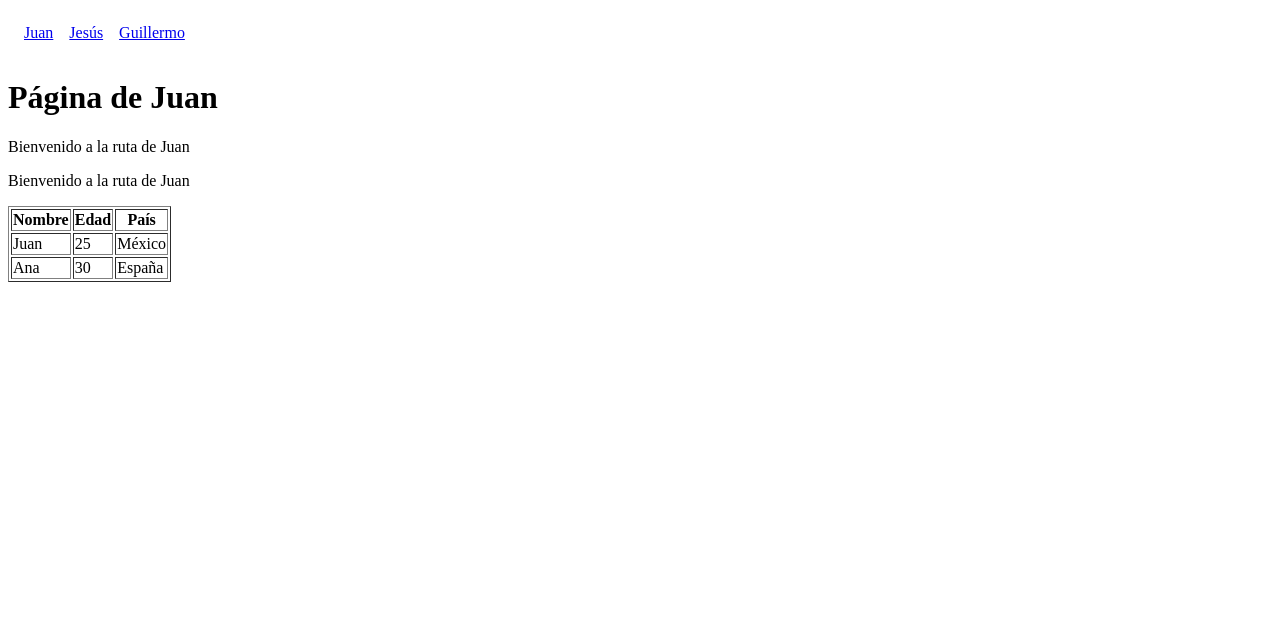
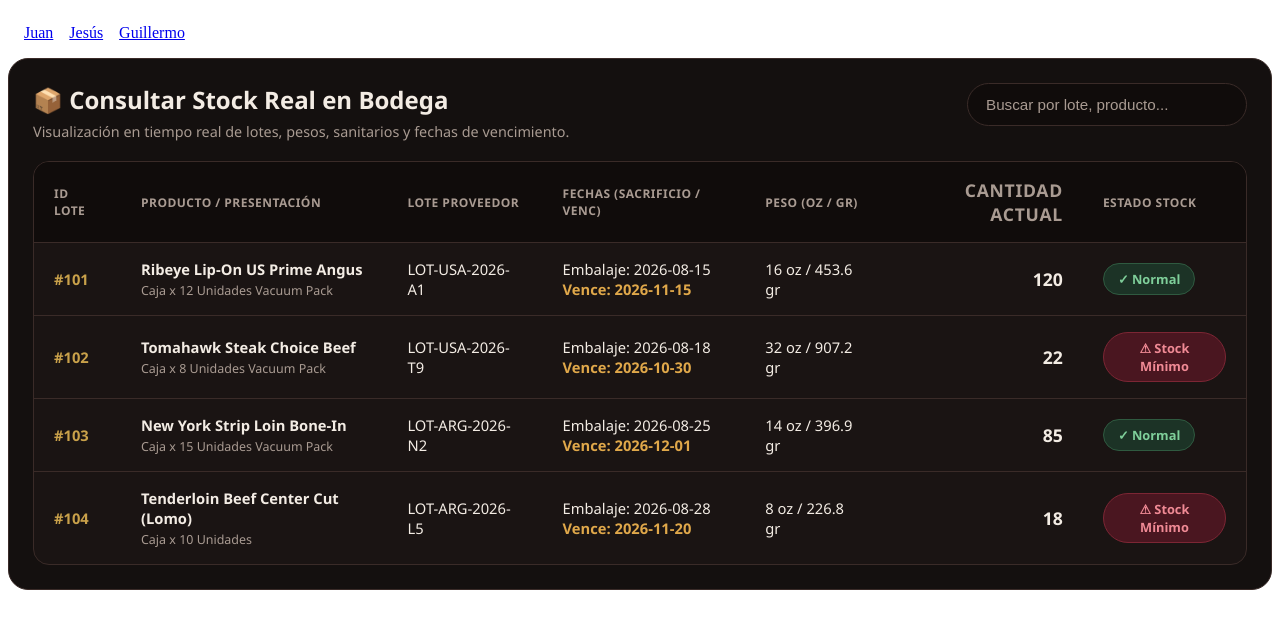
Before and after one commit to perezjames/proyecto-america-prime, a React (Vite) app in the folder frontend/: page /juan in a window 1280 px wide. Shown: the top 628 px of the page. Built offline with nearby package versions, Linux system fonts and the light colour scheme.

Commit message:
estilos agregados

```diff
--- a/frontend/src/juan/Juan.jsx
+++ b/frontend/src/juan/Juan.jsx
@@ -1,29 +1,99 @@
-import './styles_juan.css';
+import { useState } from "react";
+import "./styles_juan.css";
 
-export default function Juan() {
+// 1. Los datos: cada { } es un lote (una fila de la tabla)
+const LOTES = [
+  { id: 101, producto: "Ribeye Lip-On US Prime Angus", presentacion: "Caja x 12 Unidades Vacuum Pack", loteProveedor: "LOT-USA-2026-A1", embalaje: "2026-08-15", vence: "2026-11-15", oz: 16, cantidad: 120, minimo: 30 },
+  { id: 102, producto: "Tomahawk Steak Choice Beef", presentacion: "Caja x 8 Unidades Vacuum Pack", loteProveedor: "LOT-USA-2026-T9", embalaje: "2026-08-18", vence: "2026-10-30", oz: 32, cantidad: 22, minimo: 30 },
+  { id: 103, producto: "New York Strip Loin Bone-In", presentacion: "Caja x 15 Unidades Vacuum Pack", loteProveedor: "LOT-ARG-2026-N2", embalaje: "2026-08-25", vence: "2026-12-01", oz: 14, cantidad: 85, minimo: 30 },
+  { id: 104, producto: "Tenderloin Beef Center Cut (Lomo)", presentacion: "Caja x 10 Unidades", loteProveedor: "LOT-ARG-2026-L5", embalaje: "2026-08-28", vence: "2026-11-20", oz: 8, cantidad: 18, minimo: 30 },
+];
+
+// 2. La maquinita: convierte onzas a gramos
+const ozAGr = (oz) => (oz * 28.35).toFixed(1);
+
+export default function StockBodega() {
+  // 3. La caja con memoria: guarda lo que se escribe en el buscador
+  const [busqueda, setBusqueda] = useState("");
+
+  // 4. El colador: deja pasar solo los lotes que contienen lo buscado
+  const filtrados = LOTES.filter((l) =>
+    `${l.id} ${l.producto} ${l.loteProveedor}`
+      .toLowerCase()
+      .includes(busqueda.toLowerCase())
+  );
+
+  // 5. Lo que se ve en pantalla
   return (
-    <div className="juan-container">
-      <h1>Página de Juan</h1>
-      <p>Bienvenido a la ruta de Juan</p>
-      <p>Bienvenido a la ruta de Juan</p>
+    <section className="stock-card">
+      <header className="stock-header">
+        <div>
+          <h2 className="stock-title">📦 Consultar Stock Real en Bodega</h2>
+          <p className="stock-sub">
+            Visualización en tiempo real de lotes, pesos, sanitarios y fechas de vencimiento.
+          </p>
+        </div>
 
-      <table border="1">
+        <input
+          className="stock-search"
+          type="search"
+          placeholder="Buscar por lote, producto..."
+          value={busqueda}
+          onChange={(e) => setBusqueda(e.target.value)}
+        />
+      </header>
+
+      <div className="stock-table-wrap">
+        <table className="stock-table">
+          <thead>
             <tr>
-          <th>Nombre</th>
-          <th>Edad</th>
-          <th>País</th>
+              <th>ID Lote</th>
+              <th>Producto / Presentación</th>
+              <th>Lote Proveedor</th>
+              <th>Fechas (Sacrificio / Venc)</th>
+              <th>Peso (Oz / Gr)</th>
+              <th className="num">Cantidad Actual</th>
+              <th>Estado Stock</th>
             </tr>
+          </thead>
+
+          <tbody>
+            {filtrados.map((l) => {
+              const bajo = l.cantidad <= l.minimo;
+
+              return (
+                <tr key={l.id}>
+                  <td className="lote-id">#{l.id}</td>
+                  <td>
+                    <strong>{l.producto}</strong>
+                    <small>{l.presentacion}</small>
+                  </td>
+                  <td>{l.loteProveedor}</td>
+                  <td>
+                    Embalaje: {l.embalaje}
+                    <span className="vence">Vence: {l.vence}</span>
+                  </td>
+                  <td>{l.oz} oz / {ozAGr(l.oz)} gr</td>
+                  <td className="num"><strong>{l.cantidad}</strong></td>
+                  <td>
+                    <span className={`badge ${bajo ? "badge-bajo" : "badge-ok"}`}>
+                      {bajo ? "⚠ Stock Mínimo" : "✓ Normal"}
+                    </span>
+                  </td>
+                </tr>
+              );
+            })}
+
+            {filtrados.length === 0 && (
               <tr>
-          <td>Juan</td>
-          <td>25</td>
-          <td>México</td>
+                <td colSpan={7} className="vacio">
+                  No hay lotes que coincidan con la búsqueda.
+                </td>
               </tr>
-        <tr>
-          <td>Ana</td>
-          <td>30</td>
-          <td>España</td>
-        </tr>
+            )}
+          </tbody>
         </table>
       </div>
+    </section>
   );
 }
--- a/frontend/src/juan/styles_juan.css
+++ b/frontend/src/juan/styles_juan.css
@@ -0,0 +1,97 @@
+/* ============================================================
+   PALETA DE COLORES: cámbiala aquí y se actualiza toda la tabla.
+   (Valores provisionales: reemplázalos por los de americaprime.co)
+   ============================================================ */
+.stock-card {
+  --fondo:          #14100f;  /* fondo de la tarjeta */
+  --fondo-tabla:    #1a1413;  /* fondo de la tabla */
+  --fondo-cabecera: #100c0b;  /* fila de títulos y buscador */
+  --borde:          #3a2b28;  /* líneas y bordes */
+  --texto:          #f3ece4;  /* texto principal */
+  --texto-suave:    #a99b92;  /* texto secundario */
+  --acento:         #c9a14a;  /* dorado: ID de lote y foco */
+  --alerta:         #e0a84a;  /* fecha de vencimiento */
+  --ok-fondo:   #1c3326;  --ok-texto:   #7fcf9a;  --ok-borde:   #2f5a40;
+  --bajo-fondo: #4a1620;  --bajo-texto: #f08a95;  --bajo-borde: #7c2634;
+
+  background: var(--fondo);
+  border: 1px solid var(--borde);
+  border-radius: 20px;
+  padding: 24px;
+  color: var(--texto);
+  font-family: "Segoe UI", system-ui, sans-serif;
+}
+
+/* Título a la izquierda, buscador a la derecha */
+.stock-header {
+  display: flex;
+  justify-content: space-between;
+  align-items: flex-start;
+  gap: 16px;
+  flex-wrap: wrap;
+  margin-bottom: 20px;
+}
+
+.stock-title { margin: 0; font-size: 1.5rem; }
+.stock-sub { margin: 6px 0 0; color: var(--texto-suave); font-size: 0.9rem; }
+
+/* Buscador en forma de píldora */
+.stock-search {
+  min-width: 280px;
+  padding: 12px 18px;
+  border-radius: 999px;
+  border: 1px solid var(--borde);
+  background: var(--fondo-cabecera);
+  color: var(--texto);
+  font-size: 0.95rem;
+}
+.stock-search::placeholder { color: var(--texto-suave); }
+.stock-search:focus { outline: 2px solid var(--acento); }
+
+/* Marco y tabla */
+.stock-table-wrap {
+  overflow-x: auto;
+  border: 1px solid var(--borde);
+  border-radius: 16px;
+  background: var(--fondo-tabla);
+}
+
+.stock-table { width: 100%; border-collapse: collapse; text-align: left; }
+
+.stock-table th {
+  padding: 16px 20px;
+  font-size: 0.75rem;
+  letter-spacing: 0.04em;
+  text-transform: uppercase;
+  color: var(--texto-suave);
+  background: var(--fondo-cabecera);
+  border-bottom: 1px solid var(--borde);
+}
+
+.stock-table td {
+  padding: 16px 20px;
+  border-bottom: 1px solid var(--borde);
+  vertical-align: middle;
+  font-size: 0.92rem;
+}
+.stock-table tbody tr:last-child td { border-bottom: none; }
+.stock-table tbody tr:hover { background: var(--fondo); }
+
+/* Detalles */
+.stock-table small { display: block; margin-top: 3px; color: var(--texto-suave); font-size: 0.78rem; }
+.stock-table .num { text-align: right; font-size: 1.1rem; }
+.lote-id { color: var(--acento); font-weight: 600; }
+.vence { display: block; color: var(--alerta); font-weight: 600; }
+.vacio { text-align: center; color: var(--texto-suave); }
+
+/* Pastillas de estado */
+.badge {
+  display: inline-block;
+  padding: 6px 14px;
+  border-radius: 999px;
+  font-size: 0.8rem;
+  font-weight: 600;
+  text-align: center;
+}
+.badge-ok   { background: var(--ok-fondo);   color: var(--ok-texto);   border: 1px solid var(--ok-borde); }
+.badge-bajo { background: var(--bajo-fondo); color: var(--bajo-texto); border: 1px solid var(--bajo-borde); }
```
Lines whose indentation alone changed are shown as unchanged.
